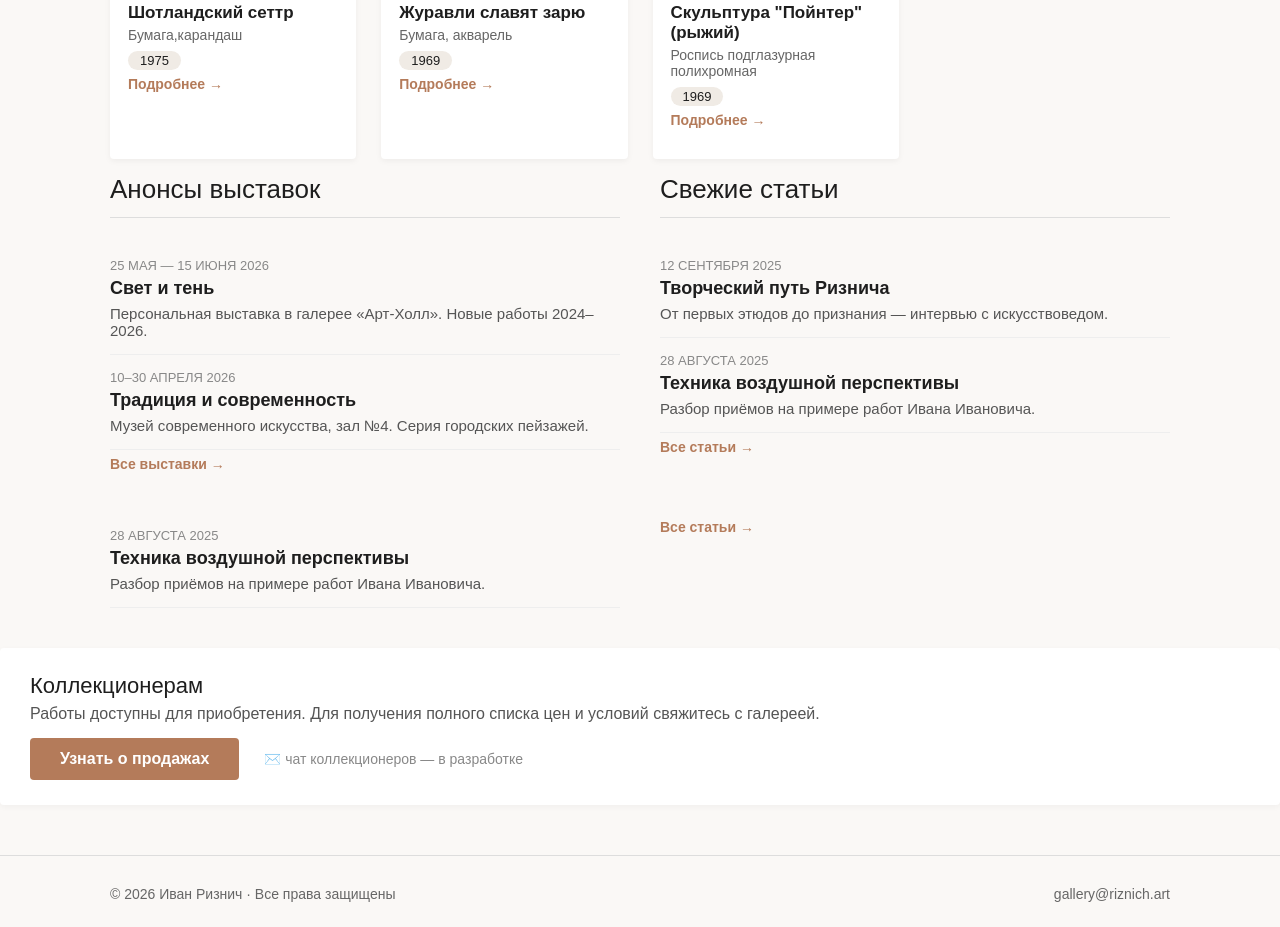
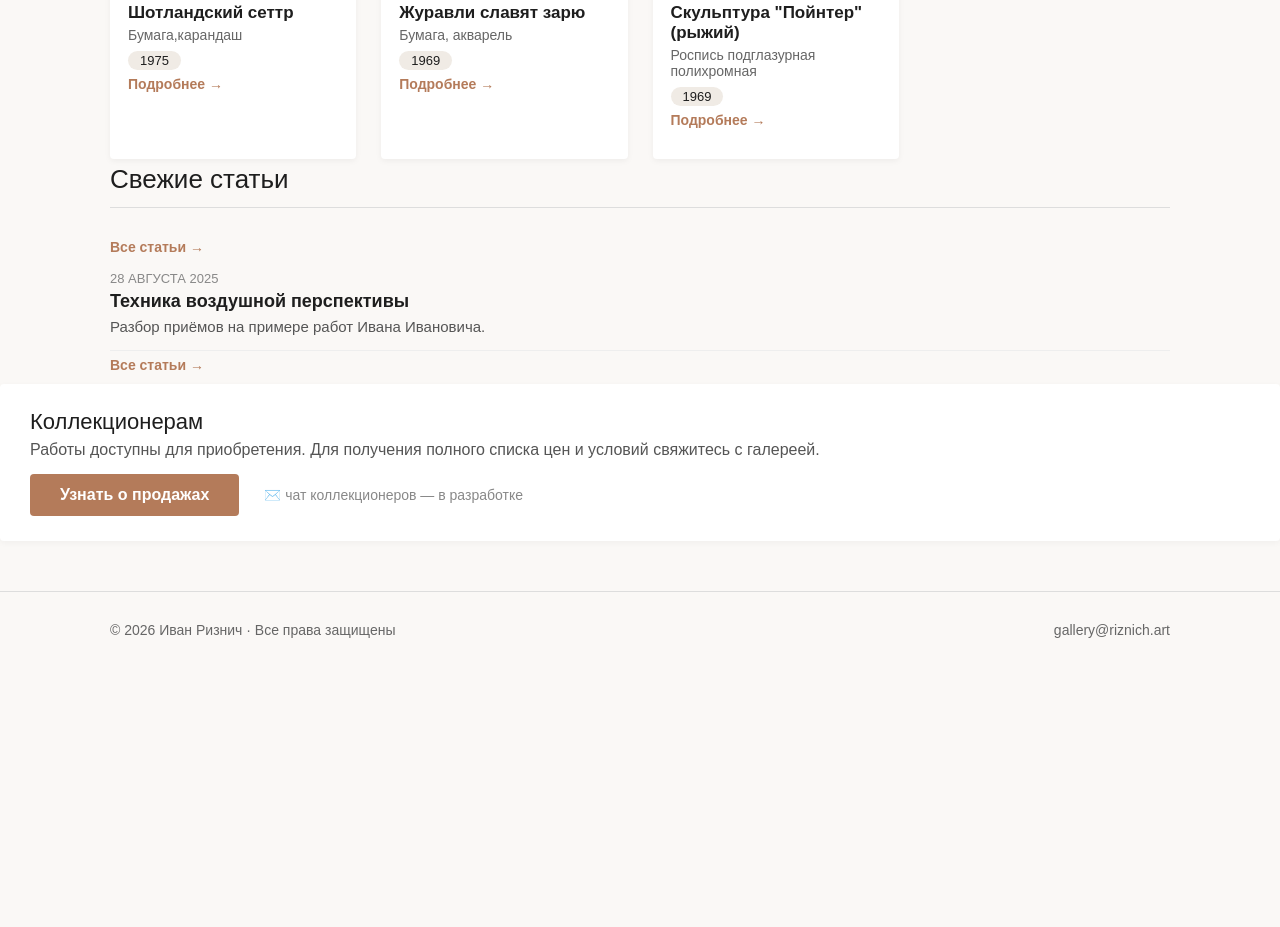
Before and after one commit to oriznich-pixel/riznich-site, a plain HTML site: page index.html in a window 1280 px wide. Shown: the part 892-1819 px from the top of the page. After the commit the page ends 1555 px from the top, so only its background shows below. Drawn offline with Linux system fonts and the light colour scheme.

Commit message:
Update index.html

```diff
--- a/index.html
+++ b/index.html
@@ -338,36 +338,11 @@
 
 </div>
 
-        <div class="two-col">
-            <div>
-                <h2 class="section-title" style="margin-top: 5px;">Анонсы выставок</h2>
-                <div class="news-item">
-                    <div class="date">25 мая — 15 июня 2026</div>
-                    <h4>Свет и тень</h4>
-                    <p>Персональная выставка в галерее «Арт-Холл». Новые работы 2024–2026.</p>
-                </div>
-                <div class="news-item">
-                    <div class="date">10–30 апреля 2026</div>
-                    <h4>Традиция и современность</h4>
-                    <p>Музей современного искусства, зал №4. Серия городских пейзажей.</p>
-                </div>
-                <a href="#" class="more-link">Все выставки →</a>
-            </div>
 
             <!-- Статьи -->
 <div>
     <h2 class="section-title" style="margin-top: 5px;">Свежие статьи</h2>
-    <div class="news-item">
-        <div class="date">12 сентября 2025</div>
-        <h4>Творческий путь Ризнича</h4>
-        <p>От первых этюдов до признания — интервью с искусствоведом.</p>
-    </div>
-    <div class="news-item">
-        <div class="date">28 августа 2025</div>
-        <h4>Техника воздушной перспективы</h4>
-        <p>Разбор приёмов на примере работ Ивана Ивановича.</p>
-    </div>
-    <a href="#" class="more-link">Все статьи →</a>
+        <a href="#" class="more-link">Все статьи →</a>
 </div>
                 <div class="news-item">
                     <div class="date">28 августа 2025</div>
```
